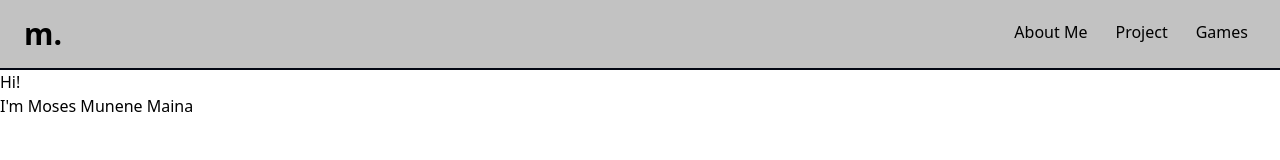
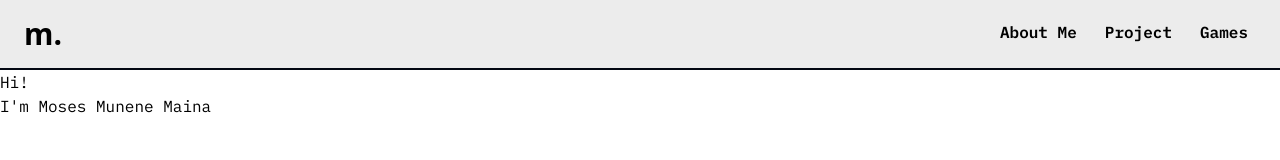
Before and after one commit to Moses-Maina-ctrl/moses-maina-portfolio, a website: page index.html in a window 1280 px wide. Drawn offline with Linux system fonts and the light colour scheme; a web font is replaced by a local one.

```diff
--- a/index.html
+++ b/index.html
@@ -4,10 +4,11 @@
   <meta charset="UTF-8">
   <meta name="viewport" content="width=device-width, initial-scale=1.0">
   <link href="https://fonts.googleapis.com/css2?family=Honk&display=swap" rel="stylesheet">
+  <link href="https://fonts.googleapis.com/css2?family=IBM+Plex+Mono:ital,wght@0,100;0,200;0,300;0,400;0,500;0,600;0,700;1,100;1,200;1,300;1,400;1,500;1,600;1,700&display=swap" rel="stylesheet">
   <link rel="stylesheet" href="./css/style.css">
   <title>Portfolio Site</title>
 </head>
-<body class="m-0  ">
+<body class="m-0 font-IBM">
     <!-- Navbar -->
     <div class="sticky  top-0 flex justify-between px-6 bg-pastel-grey border-b-2 border-gray-950 w-full">
       <div class="py-4">
@@ -16,7 +17,7 @@
         </a>
       </div>
       <div>
-        <ol class="hidden md:flex space-x-3">
+        <ol class="hidden md:flex space-x-3 font-semibold">
           <li class="py-5 px-2 hover:text-teal-50 hover:bg-gray-900 ">About Me</li>
           <li class="py-5 px-2 hover:text-teal-50 hover:bg-gray-900 ">Project</li>
           <li class="py-5 px-2 hover:text-teal-50 hover:bg-gray-900 ">Games</li>
--- a/tailwind.config.js
+++ b/tailwind.config.js
@@ -6,11 +6,13 @@
         'nav-bar': '#C4C4C4',
         'mainHero': '#EBEBEB',
         'nav-grey': '#DFE9F3',
-        'pastel-grey': '#c2c2c2'
+        'pastel-grey': '#ececec',
+        'ash-black': '#222'
       },
     },
     fontFamily: {
-      honk: ['Honk', 'system-ui']
+      honk: ['Honk', 'system-ui'],
+      IBM: ['IBM Plex Mono', 'monospace']
     },
   },
   plugins: [],
```
Also changed, not shown: css/style.css.
